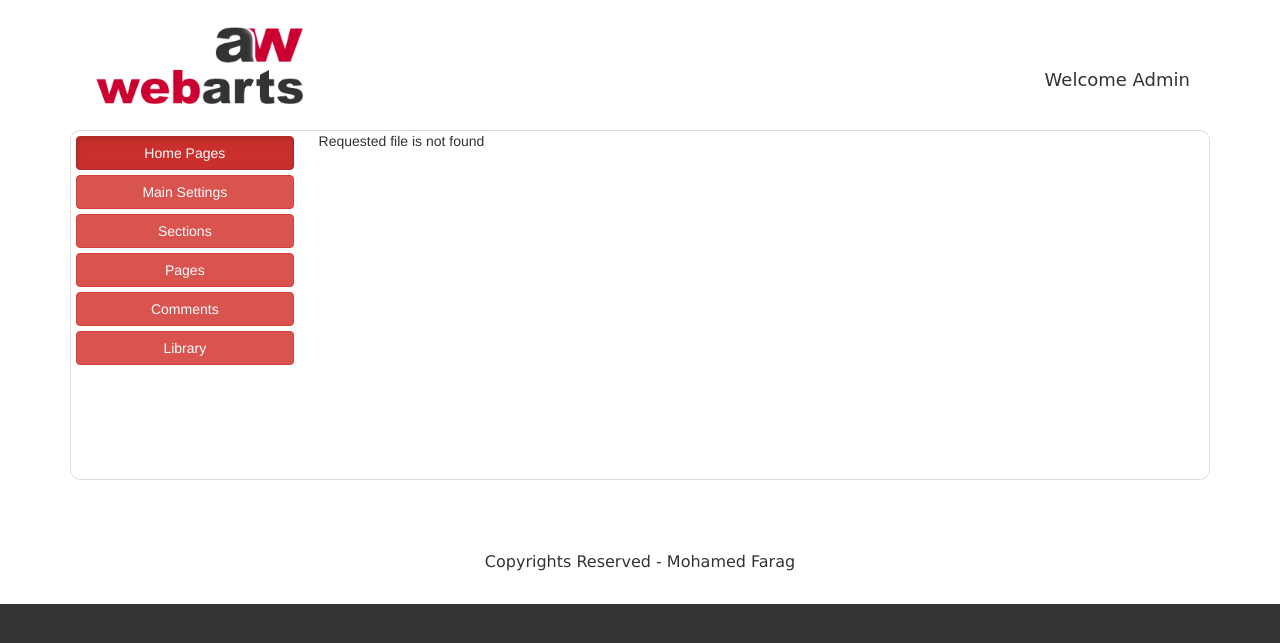
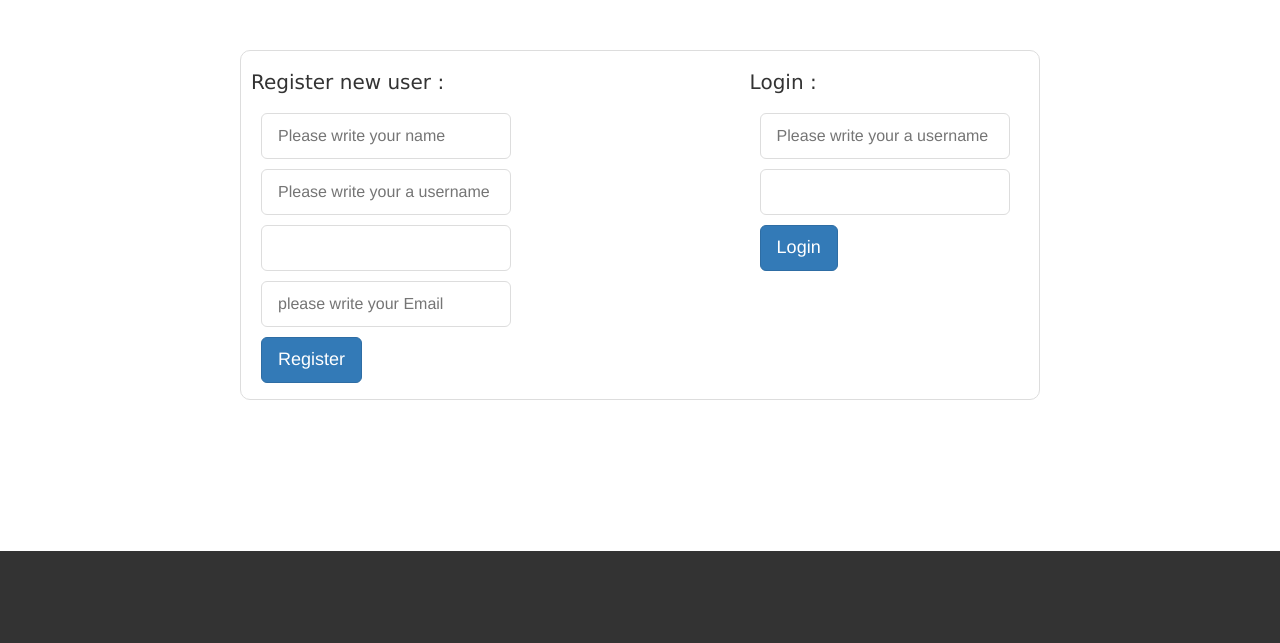
Before and after one commit to mcmido/Awebarts-PHP, a PHP site: page /index.php?page=vars in a window 1280 px wide. Shown: the top 643 px of the page. Run offline with PHP 8.4, Linux system fonts and the light colour scheme.

Commit message:
Login Controller
working on login controller

```diff
--- /dev/null
+++ b/app/Login.php
@@ -0,0 +1,40 @@
+<!DOCTYPE html>
+<html>
+<head>
+	<meta charset="utf-8">
+	<meta http-equiv="X-UA-Compatible" content="IE=edge">
+	<title>Login/register</title>
+
+	<link rel="stylesheet" type="text/css" href="resources/css/bootstrap.bootstrap.min.css">
+	<link rel="stylesheet" type="text/css" href="resources/css/bootstrap.css">
+	<link rel="stylesheet" type="text/css" href="resources/css/style.css">
+
+	<script src="resources/js/bootstrap.min.js" type="text/javascript" charset="utf-8" async defer></script>
+	<script src="resources/js/bootstrap.min.js" type="text/javascript" charset="utf-8" async defer></script>
+
+</head>
+<body>
+	<div class="container">
+		<div class="contents logincont">
+			<div class="register">
+				<form action="LoginController.php" method="post">
+					<h1>Register new user :</h1>
+					<input class="input-lg" type="text" placeholder="Please write your name">
+					<input class="input-lg" type="text" placeholder="Please write your a username">
+					<input class="input-lg" type="password" name="">
+					<input class="input-lg" type="email" placeholder="please write your Email" name="">
+					<input class="btn btn-primary btn-lg button" type="submit" name="submit" value="Register">
+				</form>
+			</div>
+			<div class="login">
+				<h1>Login :</h1>
+				<form action="LoginController.php" method="post">
+				<input class="input-lg" type="text" placeholder="Please write your a username">
+				<input class="input-lg" type="password" name="">
+				<input class="btn btn-primary btn-lg button" type="submit" value="Login" name="">
+				</form>
+			</div>
+		</div>
+	</div>
+</body>
+</html>
--- a/app/index.php
+++ b/app/index.php
@@ -1,3 +1,13 @@
+<?php
+
+if(!isset($_SESSION['username']))
+{
+	include 'Login.php';
+	die();
+}
+
+
+?>
 <!DOCTYPE html>
 <html>
 <head>
@@ -21,7 +31,7 @@
 	<!-- /header -->
 	<div class="clear"></div>
 	<!-- Clear fix -->
-	<div id="contents">
+	<div class="contents">
 		<aside>
 			<nav>
 				<a class="btn btn-danger active" href="index.php">Home Pages</a></li>
--- a/app/resources/css/style.css
+++ b/app/resources/css/style.css
@@ -3,8 +3,8 @@ header{padding:20px;min-height: 130px;}
 header img{width:20%;float: left;}
 header h2{float: right;font-family: cursive;font-size: 18px;margin-top:50px;}
 
-#contents{border-radius: 10px; border:1px solid #ddd;min-height: 350px;}
-
+.contents{border-radius: 10px; border:1px solid #ddd;min-height: 350px;}
+.logincont{width:800px;margin: 50px auto;}
 
 aside{width: 20%;float: left;min-height: 350px;margin-right: 20px;}
 aside a{display: block;	margin:5px;}
@@ -19,3 +19,21 @@ footer
 footer p{font-family: verdana;font-size: 16px;}
 
 .clear{width: 100%;height: 0;clear: both;}
+
+
+.register{width:40%;float: left;min-height: 500px;margin-left: 10px;}
+
+.login{width:30%;float: right;margin-right: 50px;}
+
+.register h1,.login h1
+{
+	font-family: verdana;font-size: 20px;padding-bottom: 10px;
+}
+
+
+.register input[type="text"], .login input[type="text"], .register input[type="email"], .register input[type="password"], .login input[type="password"]
+{
+	display: block; width:250px;border: 1px solid #ddd;margin: 10px;font-size: 16px;
+}
+
+.register .button,.login .button{margin-left:10px;}
```
Also changed, not shown: app/LoginController.php (added, +19 -0 lines), app/include/vars.php (added, +11 -0 lines), app/models/database.php (added, +59 -0 lines), app/models/login.php (added, +53 -0 lines), app/models/register.php (added, +16 -0 lines), nbproject/project.xml (added, +9 -0 lines), 2 other files.
